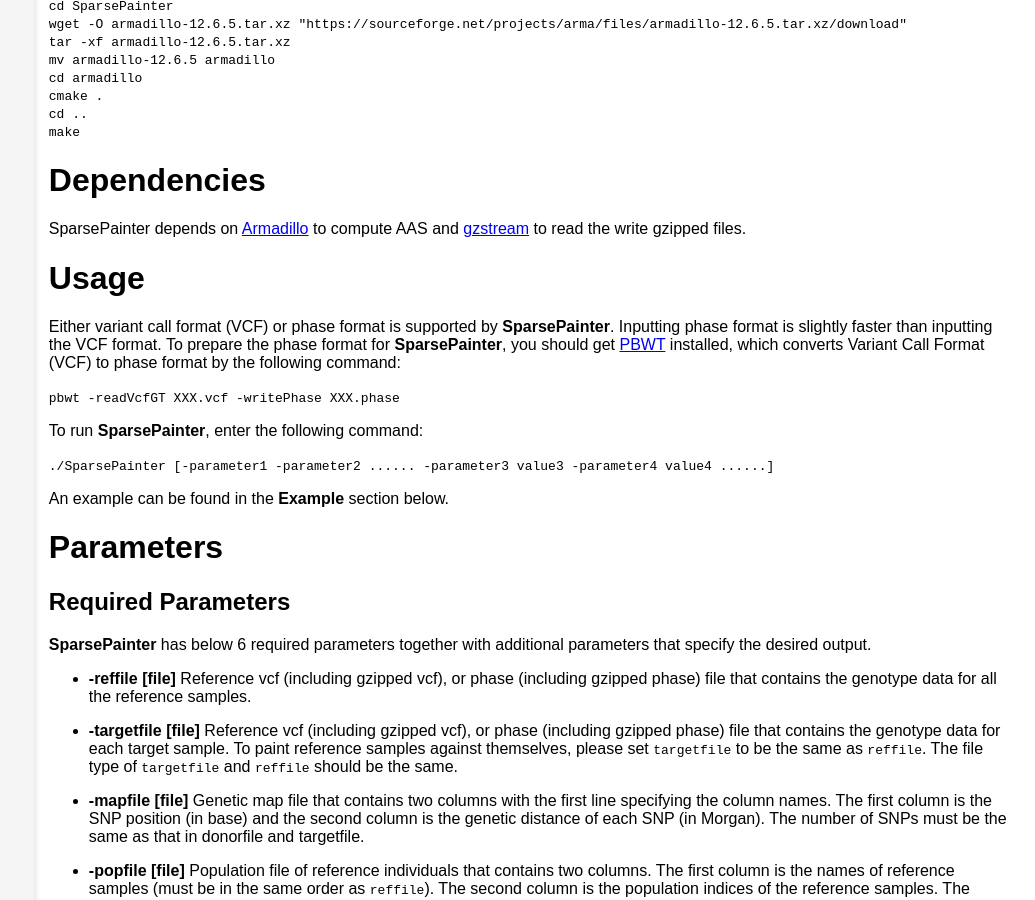
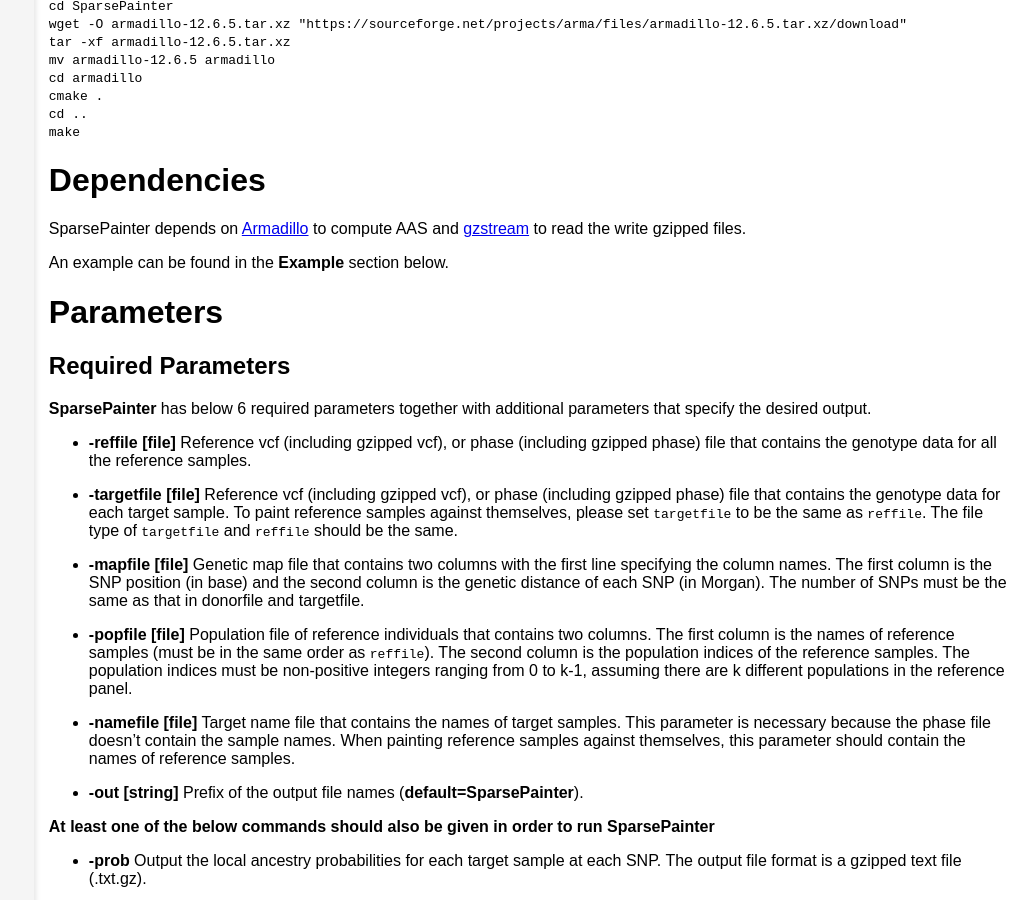
Before and after one commit to SparsePainter/SparsePainter.github.io, a Jekyll site: the page built from index.md, in a window 1280 px wide and 900 px high, scrolled down 441 px. Shown: the whole window, without its empty margins (245-1280 px from the left). Built offline with Jekyll 4.4.1, drawn with Linux system fonts in a browser that asks for light colours.

Commit message:
Update index.md

```diff
--- a/index.md
+++ b/index.md
@@ -29,19 +29,7 @@ To install SparsePainter, please follow the below steps.
 
 SparsePainter depends on [Armadillo](https://arma.sourceforge.net/download.html) to compute AAS and [gzstream](https://www.cs.unc.edu/Research/compgeom/gzstream/) to read the write gzipped files.
 
-# Usage
 
-Either variant call format (VCF) or phase format is supported by **SparsePainter**. Inputting phase format is slightly faster than inputting the VCF format. To prepare the phase format for **SparsePainter**, you should get [PBWT](https://github.com/richarddurbin/pbwt) installed, which converts Variant Call Format (VCF) to phase format by the following command:
-
-``
-pbwt -readVcfGT XXX.vcf -writePhase XXX.phase
-``
-
-To run **SparsePainter**, enter the following command:
-
-``
-./SparsePainter [-parameter1 -parameter2 ...... -parameter3 value3 -parameter4 value4 ......]
-``
 
 An example can be found in the **Example** section below.
 
```
